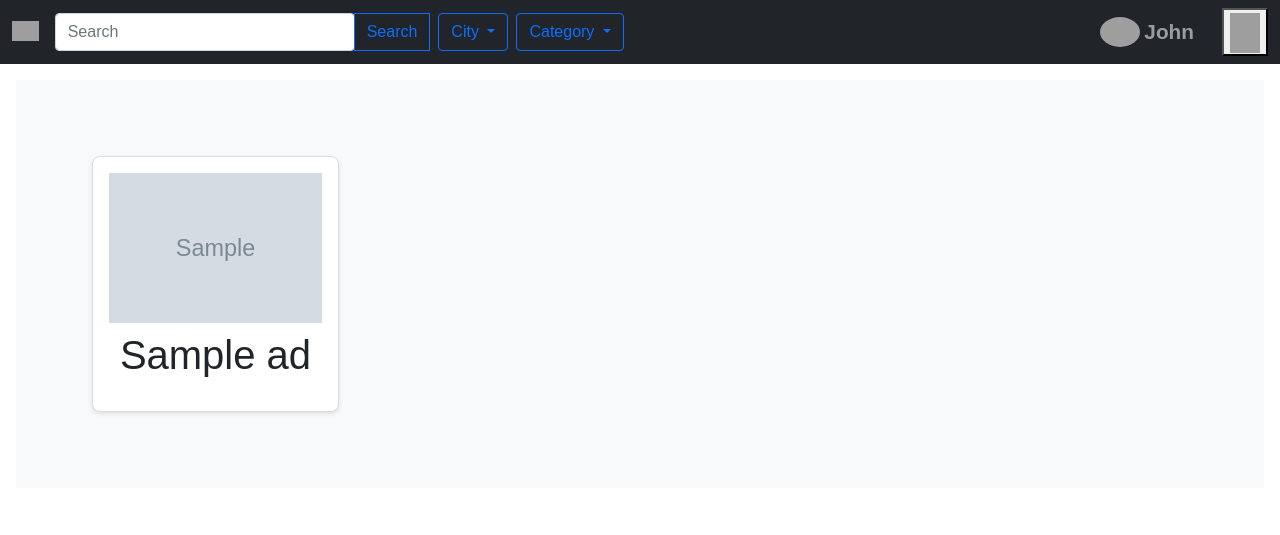
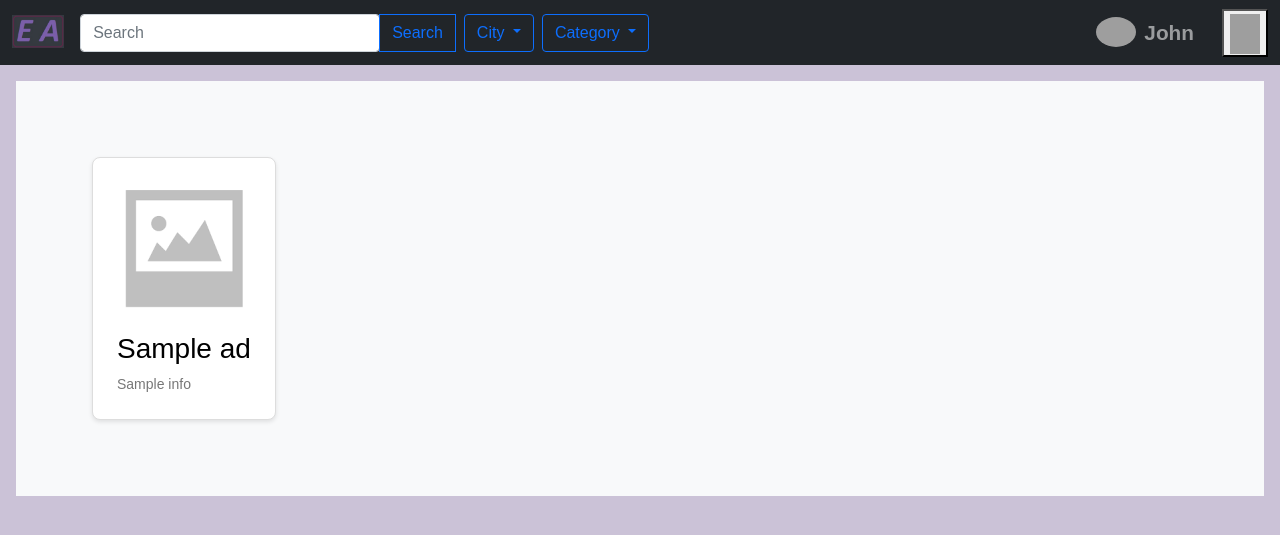
Before and after one commit to alinrz0/advertising-web-Django, a Django app: template ads/templates/ads/ads_list.html in a window 1280 px wide. Shown: the top 535 px of the page. Run offline with Django 5.2, Linux system fonts and the light colour scheme; the template is opened without the code that fills it: most values are stand-ins (such as "Sample title", 1, 10 or a date in 2020); grey boxes marked "Sample" are stand-in pictures; some libraries are stand-ins or nearby versions; grey boxes are pictures that could not be loaded.

Commit message:
add ad detail url and views

```diff
--- a/ads/static/ads/ads_list.css
+++ b/ads/static/ads/ads_list.css
@@ -2,6 +2,7 @@
     margin: 0;
     font-family: Arial, sans-serif;
     direction: ltr;
+    background-color: rgb(203, 194, 215);
 }
 
 .header {
@@ -18,7 +19,9 @@
     align-items: center;
 }
 
-.header-left a, .header-left button, .header-left .material-icons {
+.header-left a,
+.header-left button,
+.header-left .material-icons {
     margin: 0 10px;
     color: #555;
     text-decoration: none;
@@ -57,6 +60,18 @@
 .main-container {
     display: flex;
     margin: 20px;
+    text-decoration: none;
+    color: black;
+}
+
+.main-container a h3 {
+    color: black;
+    text-decoration: none;
+}
+
+.main-container a p {
+    color: black;
+    text-decoration: none;
 }
 
 .sidebar {
@@ -120,4 +135,11 @@
 
 .ad-card:hover {
     transform: translateY(-5px);
+    color: black;
+    text-decoration: none;
 }
+
+.main-container:hover {
+    color: black;
+    text-decoration: none;
+}
--- /dev/null
+++ b/ads/templates/ads/ad_detail.html
@@ -0,0 +1,5 @@
+{% extends 'base.html' %}
+{% load static %}
+{% block content %}
+<h3 class="text-left">{{ ad.Views }}</h3>
+{% endblock %}
--- a/ads/templates/ads/ads_list.html
+++ b/ads/templates/ads/ads_list.html
@@ -7,16 +7,17 @@
 {% endblock %}
 
 {% block content %}
-<div class="main-container">
-    <section class="ad-section">
-        {% for ad in ads %}
+<section class="ad-section">
+    {% for ad in ads %}
+    <a class="main-container" href="{% url 'ad_detail' ad.Ad_ID %}">
         <div class="ad-card p-3 m-2">
-            <img src="{% static ad.IMG_Link  %}" alt="Your Image" class="img-fluid">
+            <img src="{% static ad.IMG_Link|default:'img/no_images.png' %}" alt="Your Image" class="img-fluid">
             <div class="ad-content p-2">
-                <h1 class="text-center">{{ ad.Title }}</h1>
+                <h3 class="text-left">{{ ad.Title }}</h3>
+                <p class="text-left">{{ ad.INFO |truncatechars:20 }}<p>
             </div>
         </div>
-        {% endfor %}
-    </section>
-</div>
+    </a>
+    {% endfor %}
+</section>
 {% endblock %}
--- a/ads/urls.py
+++ b/ads/urls.py
@@ -2,4 +2,5 @@
 from . import views
 urlpatterns = [
      path("",views.AdListView.as_view()),
+     path('<pk>/', views.AdDetailView.as_view(), name='ad_detail'),
 ]
--- a/advertising/settings.py
+++ b/advertising/settings.py
@@ -11,7 +11,7 @@
 """
 
 from pathlib import Path
-
+import os
 # Build paths inside the project like this: BASE_DIR / 'subdir'.
 BASE_DIR = Path(__file__).resolve().parent.parent
 
@@ -79,7 +79,7 @@
         'ENGINE': 'django.db.backends.mysql',
         'NAME': 'mydb',
         'USER': 'root',
-        'PASSWORD': 'ermi1ermi2ermi123',
+        'PASSWORD': '20040502',
         'HOST': '127.0.0.1',
         'PORT': '3306',
     }
@@ -122,7 +122,7 @@
 
 STATIC_URL = '/static/'
 
-
+STATICFILES_DIRS = [os.path.join(BASE_DIR, 'static')]
 # Default primary key field type
 # https://docs.djangoproject.com/en/5.0/ref/settings/#default-auto-field
 
--- a/templates/base.html
+++ b/templates/base.html
@@ -16,10 +16,8 @@
 
 {% include 'layout/navbar.html' %}
 
-<div class="bg-light p-5 rounded-lg m-3">
-    <h1 class="display-4"> {% block title-head %} {% endblock %}</h1>
-    <p class="lead"> {% block lead %} {% endblock %}</p>
-    <p> {% block content %} {% endblock %}</p>
+<div class="bg-light p-5 rounded-lg m-3"  >
+     {% block content %} {% endblock %}
 </div>
 
 
--- a/templates/layout/navbar.html
+++ b/templates/layout/navbar.html
@@ -1,4 +1,5 @@
 <!-- Navbar-->
+{% load static %}
 <nav class="navbar navbar-expand-lg navbar-dark bg-dark" >
     <div class="container-fluid justify-content-between">
       <!-- Left elements -->
@@ -6,8 +7,8 @@
         <!-- Brand -->
         <a class="navbar-brand me-3 mb-1 d-flex align-items-center" href="#">
           <img
-            src="https://mdbcdn.b-cdn.net/img/logo/mdb-transaprent-noshadows.webp"
-            height="20"
+            src="{% static 'img/logo.png' %}"
+            height="33"
             alt="MDB Logo"
             loading="lazy"
             style="margin-top: 2px;"
@@ -85,7 +86,7 @@
           alt="Black and White Portrait of a Man"
           loading="lazy"
         />
-        <strong class="d-none d-sm-block ms-1" style="font-size: 1.3rem;">John</strong>
+        <strong class="d-none d-sm-block ms-2" style="font-size: 1.3rem;">John</strong>
       </a>
     </li>
 
```
Also changed, not shown: ads/views.py (+33 -6 lines), static/img/IMG_20180820_222629_553.jpg (added), static/img/IMG_20190623_165243_279.jpg (added), static/img/logo.png (added), static/img/no_images.png (added).
